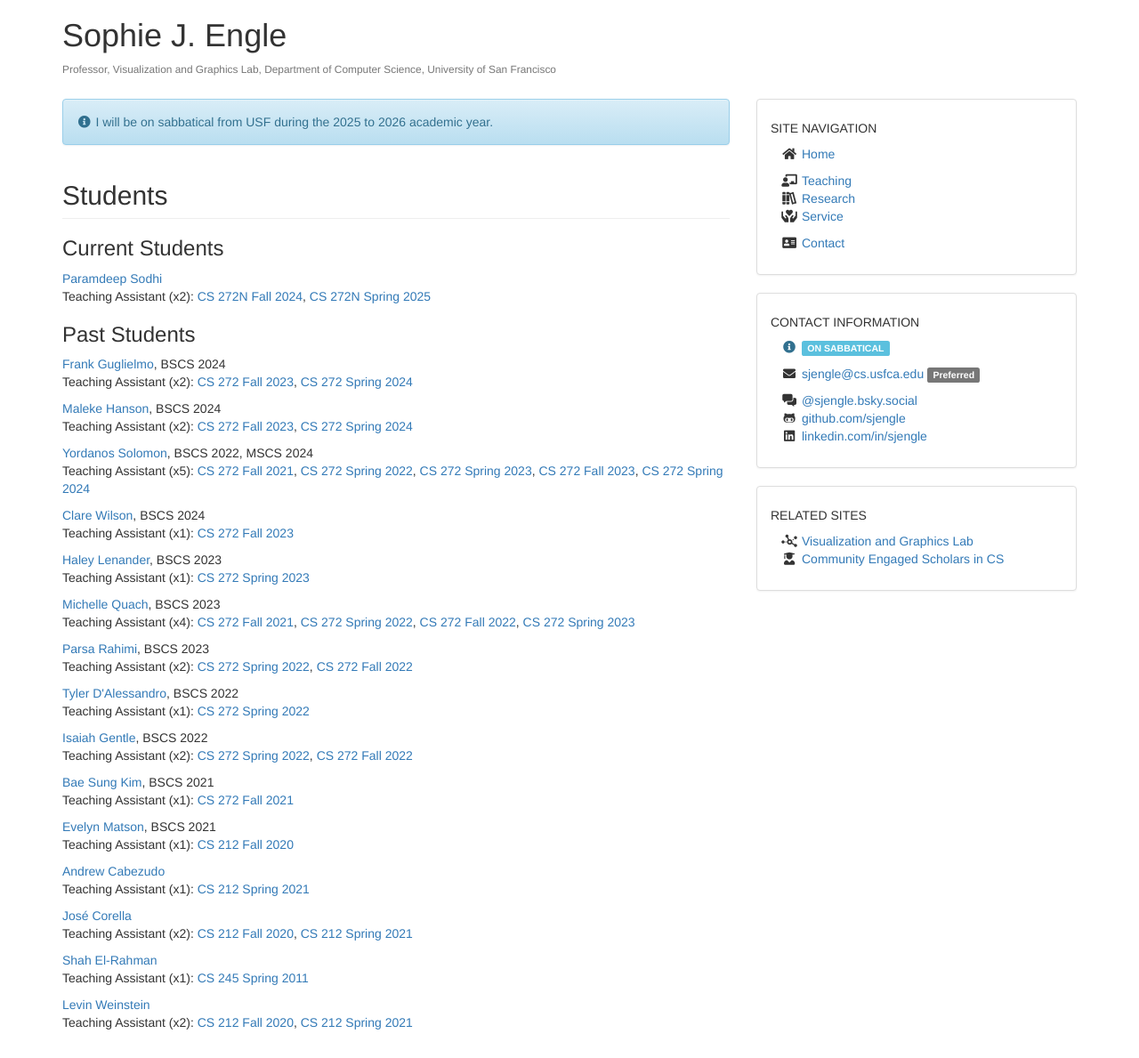
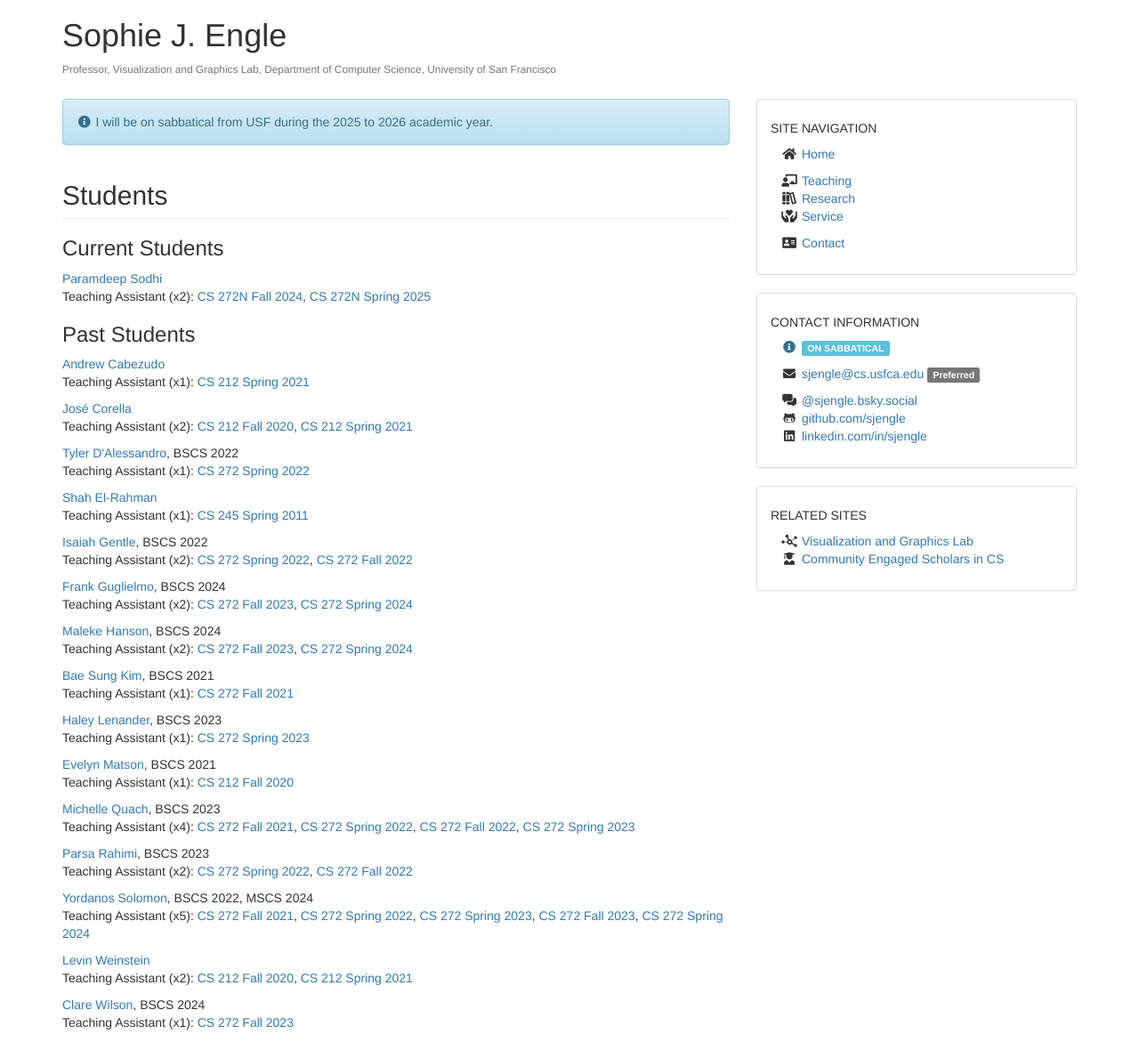
Before and after one commit to sjengle/sjengle.github.io, a Jekyll site: the page built from students.html, in a window 1280 px wide. Shown: the whole page at 89% size. Built offline with Jekyll 4.4.1, drawn with Linux system fonts in a browser that asks for light colours; part of the change alters nothing that is shown.

```diff
--- a/students.html
+++ b/students.html
@@ -29,7 +29,7 @@ for student in students %}
 <h3>Past Students</h3>
 
 <ul class="list-unstyled">{%
-assign students = site.data.students | where_exp: "student", "student.current == nil" | sort: "last" | reverse | sort: "graduated" | reverse %}{%
+assign students = site.data.students | where_exp: "student", "student.current == nil" | sort: "last" %}{%
 for student in students %}
   <li>
     <p>
```
